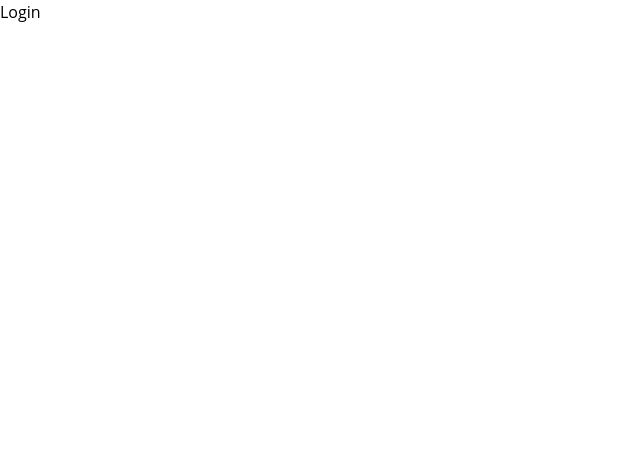
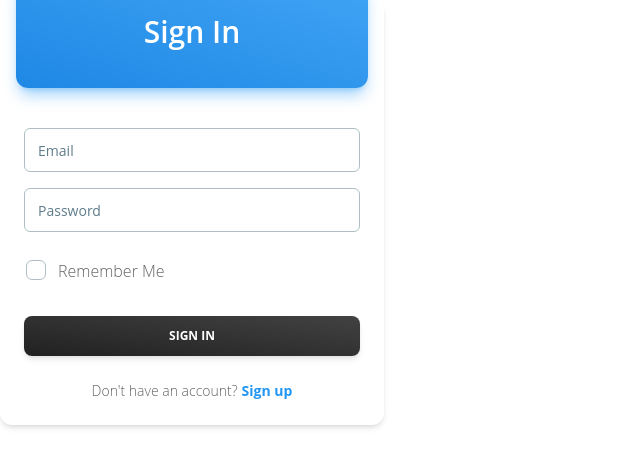
Before and after one commit to Electra51/boighor, a React (Vite) app: page /login in a window 1280 px wide. Shown: the top 466 px of the page, without its empty margins (0-640 px from the left). Built offline with nearby package versions, Linux system fonts and the light colour scheme.

Commit message:
bookcard and login page setup

```diff
--- /dev/null
+++ b/src/components/ui/SingleCard.tsx
@@ -0,0 +1,81 @@
+import {
+  Card,
+  CardHeader,
+  CardBody,
+  CardFooter,
+  Typography,
+  Button,
+  Tooltip,
+  IconButton,
+  Avatar,
+} from "@material-tailwind/react";
+import {
+  BanknotesIcon,
+  StarIcon,
+  HeartIcon,
+  WifiIcon,
+  HomeIcon,
+  TvIcon,
+  FireIcon,
+} from "@heroicons/react/24/solid";
+ import { ArrowLongRightIcon } from "@heroicons/react/24/outline";
+export default function SingleCard() {
+  return (
+    <Card className="w-full max-w-[26rem] shadow-lg">
+      <CardHeader floated={false} color="blue-gray">
+        <img
+          src="https://images.unsplash.com/photo-1499696010180-025ef6e1a8f9?ixlib=rb-4.0.3&ixid=MnwxMjA3fDB8MHxwaG90by1wYWdlfHx8fGVufDB8fHx8&auto=format&fit=crop&w=1470&q=80"
+          alt="ui/ux review check"
+        />
+        <div className="to-bg-black-10 absolute inset-0 h-full w-full bg-gradient-to-tr from-transparent via-transparent to-black/60 " />
+        <IconButton
+          size="sm"
+          color="red"
+          variant="text"
+          className="!absolute top-4 right-4 rounded-full"
+        >
+          <HeartIcon className="h-6 w-6" />
+        </IconButton>
+      </CardHeader>
+      <CardBody>
+        <div className="mb-3 flex items-center justify-between">
+          <Typography variant="h5" color="blue-gray" className="font-medium">
+            Wooden House, Florida
+          </Typography>
+          <Typography
+            color="blue-gray"
+            className="flex items-center gap-1.5 font-normal"
+          >
+              <Typography className="font-normal">January 10</Typography>
+          </Typography>
+
+        </div>
+         <div className="mb-3 flex items-center justify-between">
+          <Typography color="gray">
+          Author:  Electra
+
+        </Typography>
+
+          <Typography
+            color="blue-gray"
+            className="flex items-center gap-1.5 font-normal"
+          >
+
+           Genre: Fiction
+          </Typography>
+
+        </div>
+
+      </CardBody>
+      <CardFooter className="pt-3">
+
+    <a href="#" className="inline-block">
+          <Button size="sm" variant="text" className="flex items-center gap-2">
+            Learn More
+            <ArrowLongRightIcon strokeWidth={2} className="w-4 h-4" />
+          </Button>
+        </a>
+      </CardFooter>
+    </Card>
+  );
+}
--- a/src/layouts/Navbar.tsx
+++ b/src/layouts/Navbar.tsx
@@ -8,7 +8,7 @@ import {
 
 } from "@material-tailwind/react";
 import  navLogo from '../assets/images/navlogo.png.png'
-
+ import { Link } from 'react-router-dom';
 export default function Example() {
   const [openNav, setOpenNav] = React.useState(false);
 
@@ -87,7 +87,13 @@ export default function Example() {
               size="sm"
               className="hidden lg:inline-block"
             >
-              <span>Sign in</span>
+               <Link
+          to="/login"
+
+        > <span>Sign in</span>
+
+        </Link>
+
             </Button>
             <IconButton
               variant="text"
--- a/src/pages/Home.tsx
+++ b/src/pages/Home.tsx
@@ -1,9 +1,12 @@
+
 import Banner from "../components/ui/Banner";
+import SingleCard from "../components/ui/SingleCard";
 
 export default function Home() {
   return (
     <div>
       <Banner/>
+      <SingleCard/>
     </div>
   )
 }
--- a/src/pages/Login.tsx
+++ b/src/pages/Login.tsx
@@ -1,7 +1,50 @@
-
+import {
+  Card,
+  CardHeader,
+  CardBody,
+  CardFooter,
+  Typography,
+  Input,
+  Checkbox,
+  Button,
+} from "@material-tailwind/react";
 
 export default function Login() {
   return (
-    <div>Login</div>
-  )
+    <Card className="w-96">
+      <CardHeader
+        variant="gradient"
+        color="blue"
+        className="mb-4 grid h-28 place-items-center"
+      >
+        <Typography variant="h3" color="white">
+          Sign In
+        </Typography>
+      </CardHeader>
+      <CardBody className="flex flex-col gap-4">
+        <Input label="Email" size="lg" />
+        <Input label="Password" size="lg" />
+        <div className="-ml-2.5">
+          <Checkbox label="Remember Me" />
+        </div>
+      </CardBody>
+      <CardFooter className="pt-0">
+        <Button variant="gradient" fullWidth>
+          Sign In
+        </Button>
+        <Typography variant="small" className="mt-6 flex justify-center">
+          Don't have an account?
+          <Typography
+            as="a"
+            href="#signup"
+            variant="small"
+            color="blue"
+            className="ml-1 font-bold"
+          >
+            Sign up
+          </Typography>
+        </Typography>
+      </CardFooter>
+    </Card>
+  );
 }
```
